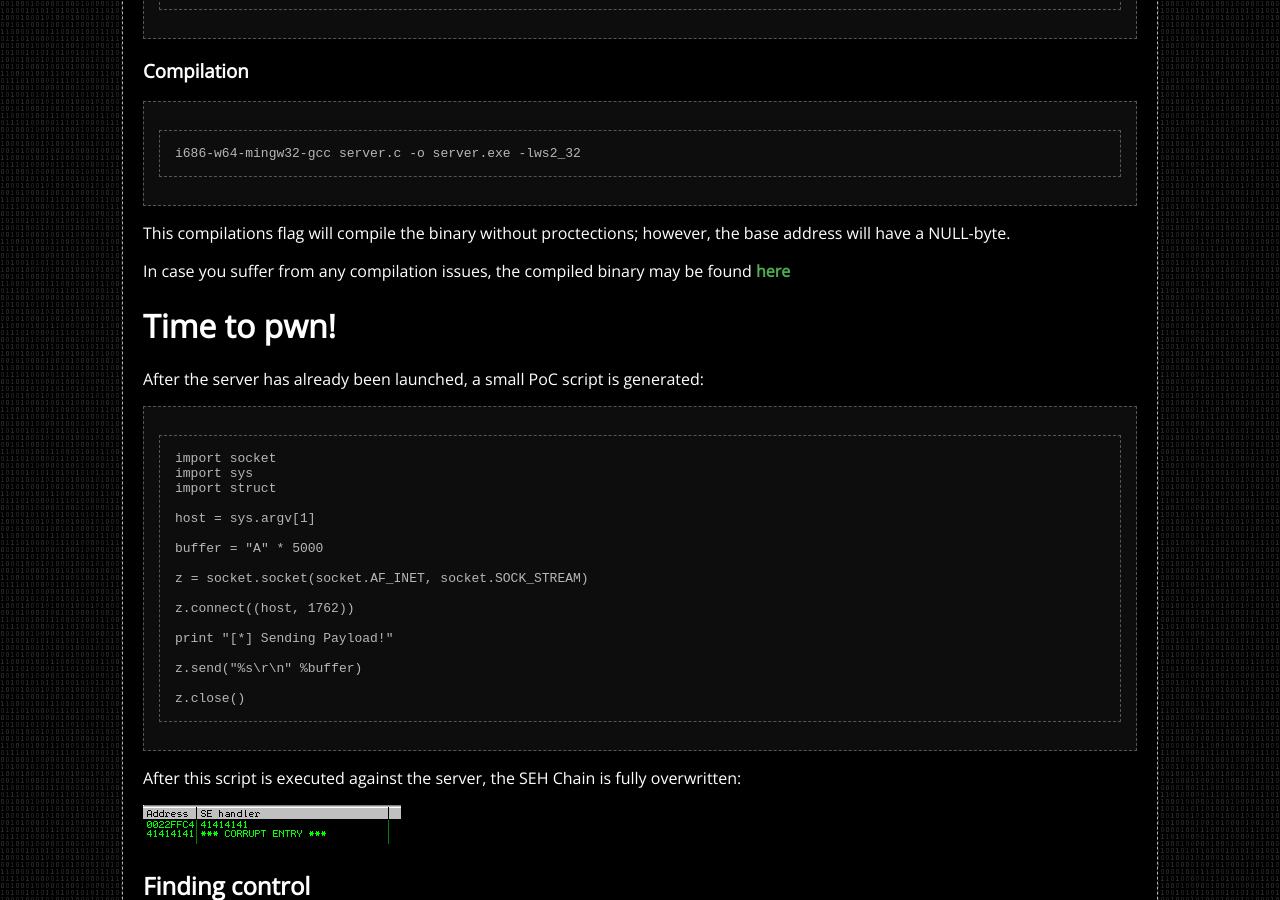
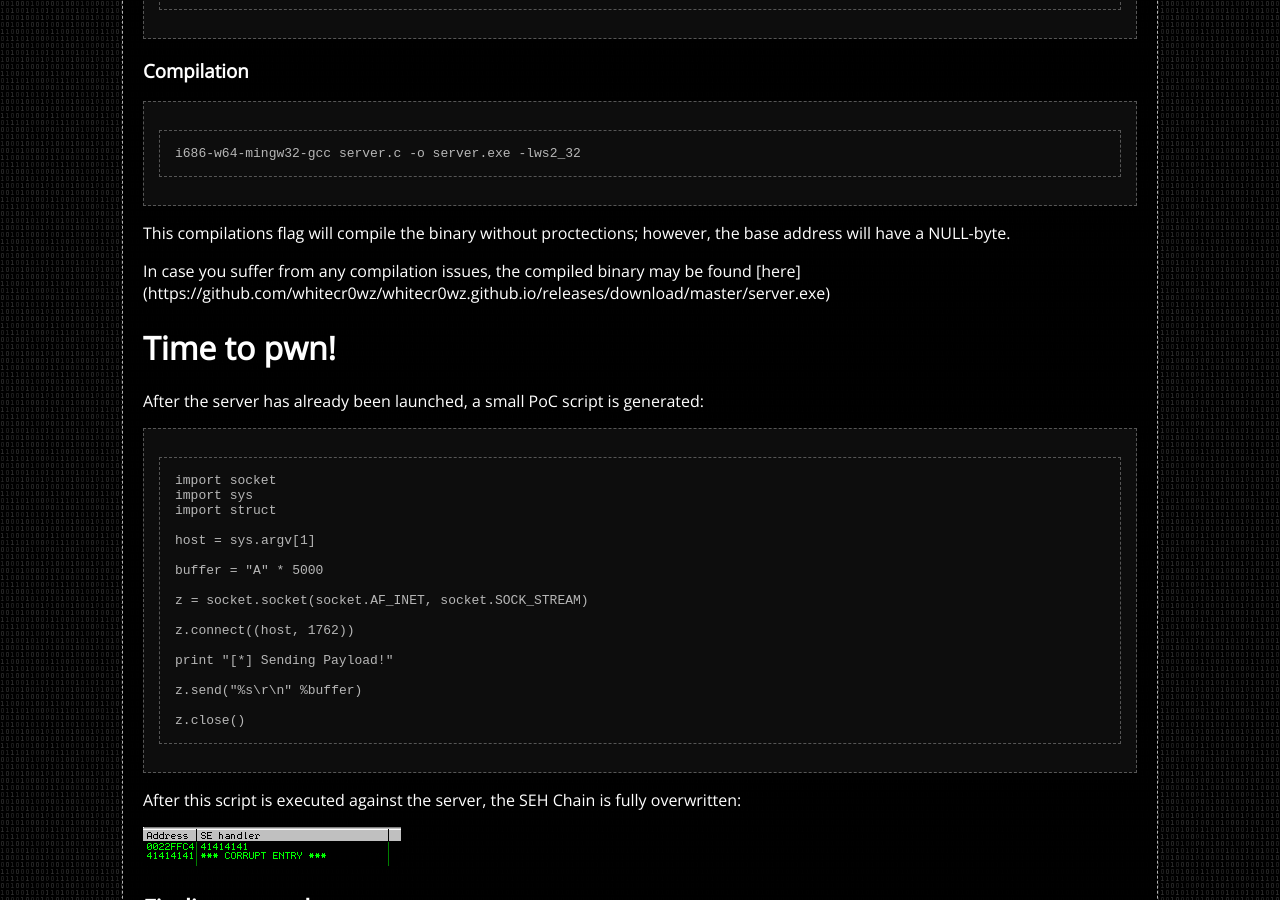
Before and after one commit to whitecr0wz/whitecr0wz.github.io, a Jekyll site: the page built from _posts/posts/2020-03-09-Exploiting-SEH-3-byte-Overwrite-on-Windows.md, in a window 1280 px wide and 900 px high, scrolled down 2079 px. Built offline with Jekyll 4.4.1, drawn with Linux system fonts in a browser that asks for light colours; some of the changed lines change nothing that is shown.

Commit message:
Update 2020-03-09-Exploiting-SEH-3-byte-Overwrite-on-Windows.md

```diff
--- a/_posts/posts/2020-03-09-Exploiting-SEH-3-byte-Overwrite-on-Windows.md
+++ b/_posts/posts/2020-03-09-Exploiting-SEH-3-byte-Overwrite-on-Windows.md
@@ -116,7 +116,8 @@
 
 This compilations flag will compile the binary without proctections; however, the base address will have a NULL-byte.
 
-In case you suffer from any compilation issues, the compiled binary may be found [here]()
+In case you suffer from any compilation issues, the compiled binary may be found [here]
+(https://github.com/whitecr0wz/whitecr0wz.github.io/releases/download/master/server.exe)
 
 # Time to pwn!
 
```
